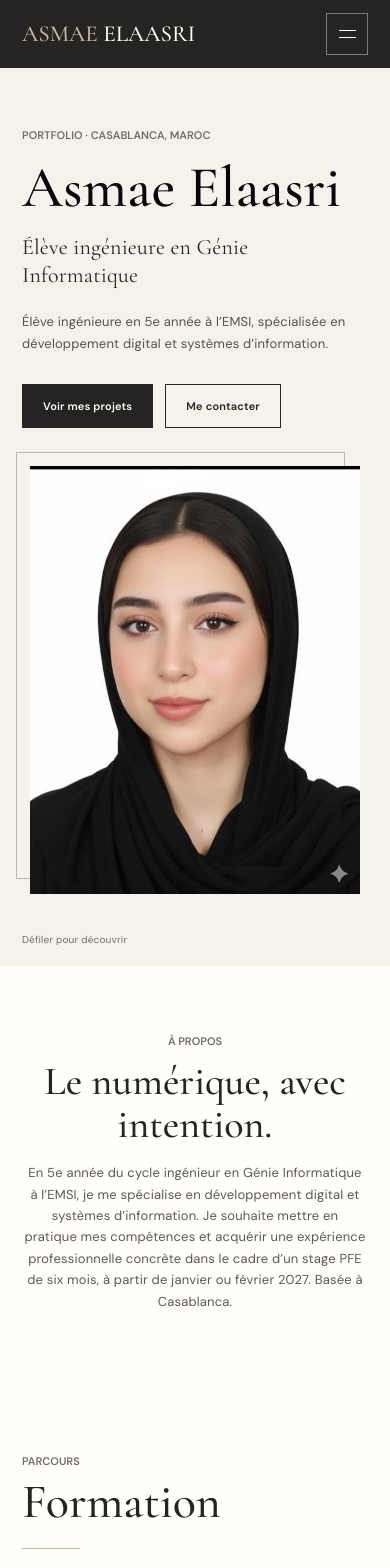
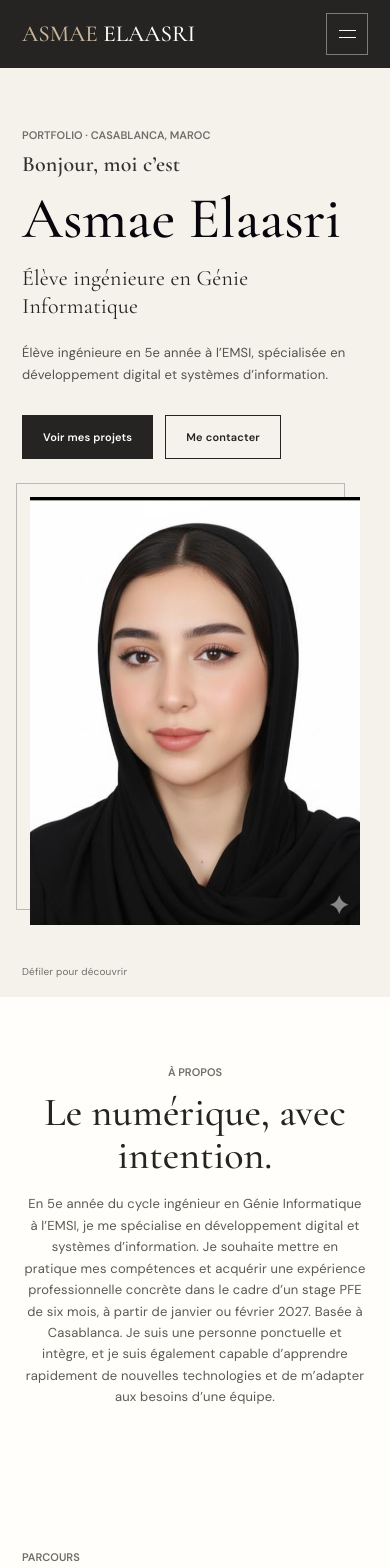
Before and after one commit to Asmae8/portfolio, a React (Vite) app: page / in a window 390 px wide. Shown: the top 1568 px of the page. Built offline with nearby package versions, Linux system fonts and the light colour scheme.

Commit message:
Publish latest portfolio updates

```diff
--- a/src/PortfolioPage.jsx
+++ b/src/PortfolioPage.jsx
@@ -176,6 +176,7 @@ function PortfolioPage() {
           <div className="hero-inner">
             <Reveal className="hero-copy">
               <p className="eyebrow">Portfolio · {portfolio.location}</p>
+              <p className="hero-greeting">Bonjour, moi c’est</p>
               <h1>{portfolio.name}</h1>
               <p className="hero-role">{portfolio.role}</p>
               <p className="hero-introduction">{portfolio.introduction}</p>
@@ -192,16 +193,16 @@ function PortfolioPage() {
         </section>
 
         <section className="intro-strip" id="apropos">
-          <Reveal className="intro-inner">
+          <div className="intro-inner">
             <p className="eyebrow">À propos</p>
             <h2>Le numérique, avec intention.</h2>
             <p>{portfolio.about}</p>
-          </Reveal>
+          </div>
         </section>
 
         <section className="content-section education-section" id="formation">
           <div className="section-container">
-            <Reveal><SectionHeading eyebrow="Parcours" title="Formation" /></Reveal>
+            <SectionHeading eyebrow="Parcours" title="Formation" />
             <div className="education-list">
               {portfolio.education.map((item) => (
                 <Reveal key={item.school} className="education-item">
@@ -229,7 +230,7 @@ function PortfolioPage() {
 
         <section className="projects-section" id="projets">
           <div className="section-container projects-heading">
-            <Reveal><SectionHeading eyebrow="Sélection" title="Projets" /></Reveal>
+            <SectionHeading eyebrow="Sélection" title="Projets" />
           </div>
           {portfolio.projects.map((project, index) => (
             <Project key={project.number} project={project} reverse={index % 2 === 1} />
@@ -238,7 +239,7 @@ function PortfolioPage() {
 
         <section className="content-section experience-section" id="experiences">
           <div className="section-container">
-            <Reveal><SectionHeading eyebrow="En entreprise" title="Expériences professionnelles" /></Reveal>
+            <SectionHeading eyebrow="En entreprise" title="Expériences professionnelles" />
             <div className="experience-list">
               {portfolio.experience.map((item) => (
                 <Reveal key={item.company}><ExperienceItem item={item} /></Reveal>
--- a/src/data/portfolio.js
+++ b/src/data/portfolio.js
@@ -5,7 +5,7 @@ export const portfolio = {
   introduction:
     "Élève ingénieure en 5e année à l’EMSI, spécialisée en développement digital et systèmes d’information.",
   about:
-    "En 5e année du cycle ingénieur en Génie Informatique à l’EMSI, je me spécialise en développement digital et systèmes d’information. Je souhaite mettre en pratique mes compétences et acquérir une expérience professionnelle concrète dans le cadre d’un stage PFE de six mois, à partir de janvier ou février 2027. Basée à Casablanca.",
+    "En 5e année du cycle ingénieur en Génie Informatique à l’EMSI, je me spécialise en développement digital et systèmes d’information. Je souhaite mettre en pratique mes compétences et acquérir une expérience professionnelle concrète dans le cadre d’un stage PFE de six mois, à partir de janvier ou février 2027. Basée à Casablanca. Je suis une personne ponctuelle et intègre, et je suis également capable d’apprendre rapidement de nouvelles technologies et de m’adapter aux besoins d’une équipe.",
   contact: {
     email: 'asmaeelassri4@gmail.com',
     phone: '+212 678-843942',
--- a/src/portfolio.css
+++ b/src/portfolio.css
@@ -146,6 +146,15 @@ a:focus-visible {
   letter-spacing: 0;
   line-height: 1.45;
   text-transform: uppercase;
+}
+
+.hero-greeting {
+  margin: -8px 0 14px;
+  color: var(--ink-soft);
+  font-family: "Cormorant Garamond", Georgia, serif;
+  font-size: 28px;
+  font-weight: 600;
+  line-height: 1.15;
 }
 
 .hero-copy h1,
@@ -332,8 +341,6 @@ a:focus-visible {
 .projects-heading .section-heading h2,
 .experience-section .section-heading h2 {
   color: var(--ink);
-  opacity: 1;
-  visibility: visible;
 }
 
 .heading-rule {
@@ -755,16 +762,6 @@ a:focus-visible {
   transform: translateY(0);
 }
 
-.intro-inner.reveal,
-.education-section .section-container > .reveal,
-.projects-heading > .reveal,
-.experience-section .section-container > .reveal {
-  opacity: 1;
-  visibility: visible;
-  transform: none;
-  transition: none;
-}
-
 @media (max-width: 880px) {
   .site-header {
     min-height: 68px;
@@ -887,6 +884,10 @@ a:focus-visible {
   }
 
   .hero-role {
+    font-size: 22px;
+  }
+
+  .hero-greeting {
     font-size: 22px;
   }
 
```
